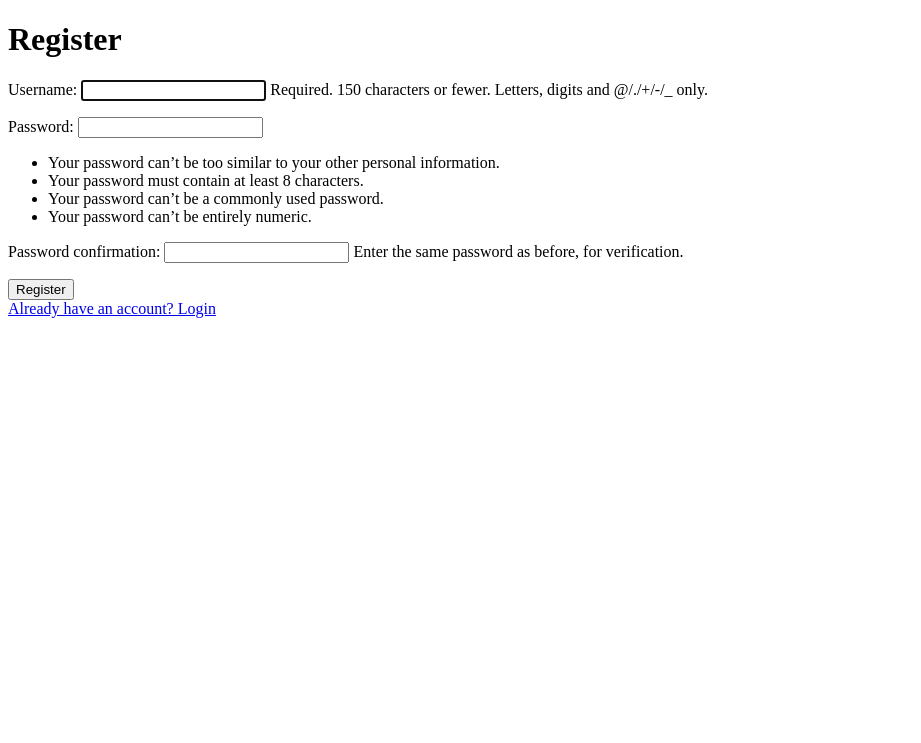
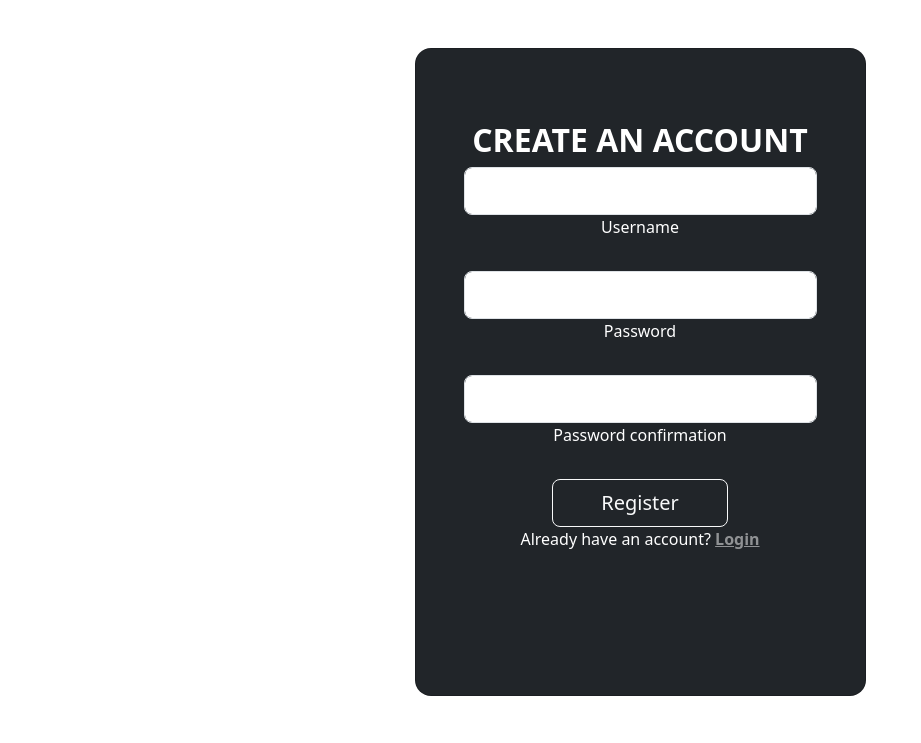
Before and after one commit to riccacio/PollingAPI_ppm, a Django app: page /register/ in a window 1280 px wide. Shown: the top 743 px of the page, without its empty margins (0-921 px from the left). Run offline with Django 5.2, Linux system fonts and the light colour scheme.

Commit message:
add style to register and dashboard, add delete account, fix bugs

```diff
--- a/pollingAPI/urls.py
+++ b/pollingAPI/urls.py
@@ -19,6 +19,7 @@
 from django.contrib.auth.views import LoginView, LogoutView
 from pollingAPI_app.views import *
 
+
 urlpatterns = [
     path('', login_view, name='login'),
 
@@ -32,6 +33,6 @@
     path('login/', login_view, name='login'),
     path('register/', register, name='register'),
     path('dashboard/', dashboard, name='dashboard'),
-    path('login/', LoginView.as_view(template_name ='login.html'), name='login'),
     path('logout/', LogoutView.as_view(), name='logout'),
+    path('delete_account/', delete_account, name='delete_account'),
 ]
--- a/pollingAPI_app/templates/register.html
+++ b/pollingAPI_app/templates/register.html
@@ -1,16 +1,55 @@
 <!DOCTYPE html>
 <html lang="en">
 <head>
+    <link href="https://cdn.jsdelivr.net/npm/bootstrap@5.3.3/dist/css/bootstrap.min.css" rel="stylesheet" integrity="sha384-QWTKZyjpPEjISv5WaRU9OFeRpok6YctnYmDr5pNlyT2bRjXh0JMhjY6hW+ALEwIH" crossorigin="anonymous">
+        <script src="https://cdn.jsdelivr.net/npm/bootstrap@5.3.3/dist/js/bootstrap.bundle.min.js" integrity="sha384-YvpcrYf0tY3lHB60NNkmXc5s9fDVZLESaAA55NDzOxhy9GkcIdslK1eN7N6jIeHz" crossorigin="anonymous"></script>
+
     <meta charset="UTF-8">
     <title>Register</title>
 </head>
 <body>
-    <h1>Register</h1>
-    <form method="POST">
-        {% csrf_token %}
-        {{ form.as_p }}
-        <button type="submit"> Register</button>
-    </form>
-    <a href="{% url 'login' %}">Already have an account? Login</a>
+
+<div class="container py-5 h-100">
+        <div class="row d-flex justify-content-center align-items-center h-100">
+            <div class="col-12 col-md-8 col-lg-6 col-xl-5">
+                <div class="card bg-dark text-white" style="border-radius: 1rem;">
+                    <div class="card-body p-5 text-center">
+                        <div class="mb-md-5 mt-md-4 pb-5">
+                            <h2 class="fw-bold mb-2 text-uppercase">Create an account</h2>
+                            <form method="POST">
+                                {% csrf_token %}
+
+                                    <div data-mdb-input-init class="form-outline form-white mb-4">
+                                        <input type="text" name="username" class="form-control form-control-lg" />
+                                        <label class="form-label" for="username">Username</label>
+                                    </div>
+
+
+                                    <div class="form-outline form-white mb-4">
+                                        <input type="password" name="password1" id="password1" class="form-control form-control-lg" />
+                                        <label class="form-label" for="password1">Password</label>
+                                    </div>
+
+
+
+                                    <div class="form-outline form-white mb-4">
+                                        <input type="password" name="password2" id="password2" class="form-control form-control-lg" />
+                                        <label class="form-label" for="password2">Password confirmation</label>
+                                    </div>
+
+                                <button class="btn btn-outline-light btn-lg px-5" type="submit">Register</button>
+                            </form>
+                            <div>
+                                <p class="mb-0">Already have an account? <a href="{% url 'login' %}" class="text-white-50 fw-bold">Login</a></p>
+                            </div>
+                        </div>
+                    </div>
+                </div>
+            </div>
+        </div>
+    </div>
+
+
+
 </body>
 </html>
--- a/pollingAPI_app/views.py
+++ b/pollingAPI_app/views.py
@@ -1,6 +1,6 @@
 from rest_framework import generics
 from rest_framework.permissions import IsAuthenticated
-from django.contrib.auth import login, authenticate
+from django.contrib.auth import login, authenticate, logout
 from django.contrib.auth.forms import UserCreationForm
 from django.shortcuts import render, redirect
 from django.contrib import messages
@@ -9,6 +9,15 @@
 from .forms import PollForm, QuestionForm
 from .models import Poll
 from pollingAPI_app.serializers import *
+
+def delete_account(request):
+    if request.method == 'POST':
+        user = request.user
+        logout(request)
+        user.delete()
+        messages.success(request, 'Your account has been deleted.')
+        return redirect('login')
+
 class PollCreateView (generics.CreateAPIView):
     queryset = Poll.objects.all()
     serializer_class = PollSerializer
@@ -41,24 +50,28 @@
     else:
         return render(request, 'login.html')
 
+from django.shortcuts import render, redirect
+from django.contrib.auth.forms import UserCreationForm
+from django.contrib import messages
+
+from django.contrib.auth.forms import UserCreationForm
+from django.shortcuts import render, redirect
+from django.contrib import messages
+
 def register(request):
     if request.method == 'POST':
         form = UserCreationForm(request.POST)
         if form.is_valid():
-            user = form.save()
-            username = form.cleaned_data.get('username')
-            raw_password = form.cleaned_data.get('password1')
-            user = authenticate(request=request, username=username, password=raw_password)
-            if user is not None:
-                login(request, user)
-                return redirect('dashboard')
-            else:
-                messages.error(request, 'Invalid username or password.')
+            form.save()
+            messages.success(request, 'Account created successfully.')
+            return redirect('login')
         else:
-            messages.error(request, 'Invalid form data.')
+            messages.error(request, 'There was an error creating your account.')
+            return redirect('login')
     else:
         form = UserCreationForm()
-        return render(request, 'register.html', {'form':form})
+
+    return render(request, 'register.html', {'form': form})
 
 def dashboard(request):
     return render(request, 'dashboard.html')
```
Also changed, not shown: pollingAPI_app/templates/dashboard.html (+32 -3 lines), pollingAPI_app/templates/login.html (+5 -6 lines), db.sqlite3.
